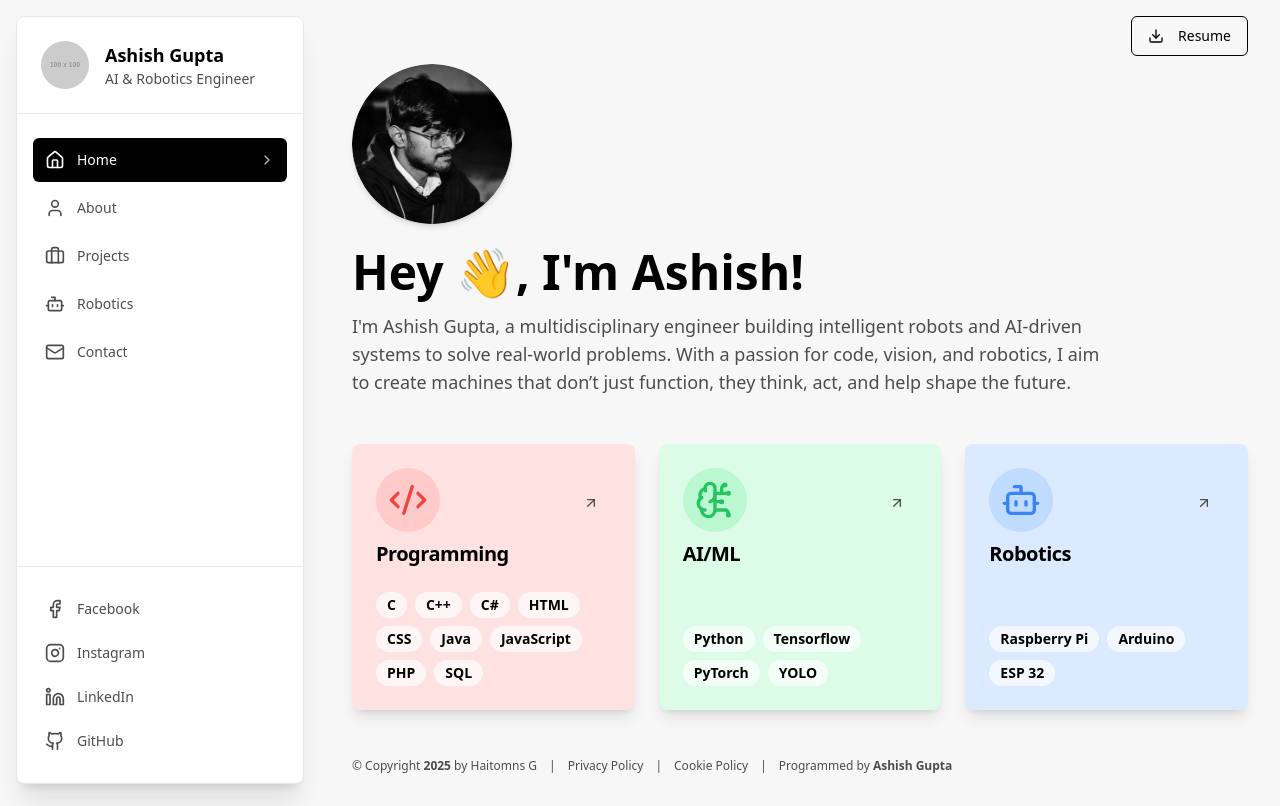
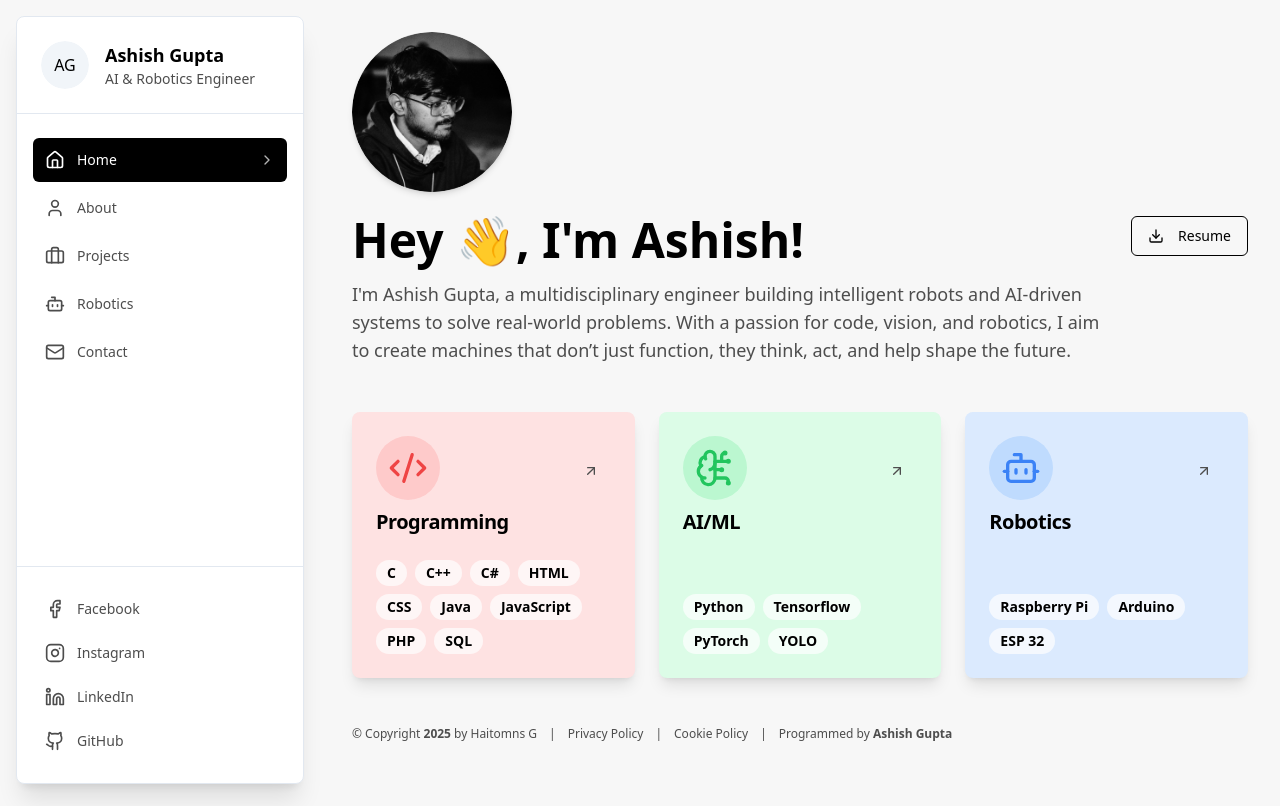
Before and after one commit to haitomnsg/haitomnsPortfolio, a React app: page / in a window 1280 px wide. Built offline with nearby package versions, Linux system fonts and the light colour scheme; the HTML template or start-up script is replaced by a standard one; a web font is replaced by a local one.

Commit message:
[dyad] Moved Resume button to Home page, made it scrollable on mobile - wrote 2 file(s), deleted 1 file(s)

```diff
--- a/src/components/Header.tsx
+++ /dev/null
@@ -1,43 +0,0 @@
-import React from 'react';
-import { Button } from "@/components/ui/button";
-import { Download } from "lucide-react";
-import { useIsMobile } from '@/hooks/use-mobile';
-
-const Header: React.FC = () => {
-  const isMobile = useIsMobile();
-
-  const handleDownloadCV = () => {
-    alert("Resume download functionality would be here!");
-  };
-
-  if (isMobile) {
-    // Mobile: Fixed top-right Resume button
-    return (
-      <div className="fixed top-4 right-4 z-50 md:hidden">
-        <Button
-          variant="outline"
-          onClick={handleDownloadCV}
-          className="border-primary text-primary hover:bg-primary hover:text-primary-foreground focus-visible:ring-primary/70 shadow-md bg-card" // Added shadow and bg-card for visibility
-          aria-label="Download Resume"
-        >
-          <Download className="mr-[6px] h-4 w-4" /> Resume
-        </Button>
-      </div>
-    );
-  }
-
-  // Desktop: Resume button rendered in the document flow, to be placed by Layout
-  return (
-    <div className="hidden md:flex md:justify-end md:pt-4 md:pb-2"> {/* pt-4 and pb-2 for spacing when in flow */}
-      <Button
-        variant="outline"
-        onClick={handleDownloadCV}
-        className="border-primary text-primary hover:bg-primary hover:text-primary-foreground focus-visible:ring-primary/70"
-      >
-        <Download className="mr-[6px] h-4 w-4" /> Resume
-      </Button>
-    </div>
-  );
-};
-
-export default Header;
--- a/src/components/Layout.tsx
+++ b/src/components/Layout.tsx
@@ -2,7 +2,6 @@ import React from "react";
 import { Outlet } from "react-router-dom";
 import Sidebar from "./Sidebar";
 import Footer from "./Footer";
-import Header from "./Header";
 import { useIsMobile } from "@/hooks/use-mobile";
 import { cn } from "@/lib/utils";
 
@@ -12,16 +11,13 @@ const Layout = () => {
   return (
     <div className="flex min-h-screen bg-background">
       <Sidebar />
-      {isMobile && <Header />} {/* Render fixed mobile header elements (Resume button) */}
-
-      <main className={isMobile ? "flex-1 w-full pt-20" : "flex-1 ml-[calc(18rem+2rem)] w-[calc(100%-18rem-2rem)]"}>
-        {/* pt-20 on mobile to clear fixed header (approx 16px top + 40px button + 16px buffer) */}
-
+      <main className={isMobile ? "flex-1 w-full pt-4" : "flex-1 ml-[calc(18rem+2rem)] w-[calc(100%-18rem-2rem)]"}>
+        {/* Removed Header component */}
+        {/* Adjusted mobile top padding back, as fixed header is removed */}
         <div className={cn(
           "container mx-auto px-4 pb-4 sm:px-6 lg:px-8",
-          isMobile ? "pt-0" : "pt-0" // Desktop header is now inside this container or handled differently
+          isMobile ? "pt-16" : "pt-8" // pt-16 on mobile to clear fixed hamburger, pt-8 for desktop
         )}>
-          {!isMobile && <Header />} {/* Render desktop header inside the container */}
           <Outlet />
         </div>
         <Footer />
--- a/src/pages/Index.tsx
+++ b/src/pages/Index.tsx
@@ -1,7 +1,7 @@
 import { Card, CardContent, CardHeader, CardTitle } from "@/components/ui/card";
 import { Badge } from "@/components/ui/badge";
-import { Button } from "@/components/ui/button"; // Still needed for skill card action
-import { ArrowUpRight, Code2, BrainCircuit, Bot } from "lucide-react"; // Removed Download
+import { Button } from "@/components/ui/button";
+import { ArrowUpRight, Code2, BrainCircuit, Bot, Download } from "lucide-react"; // Added Download
 
 const skillCards = [
   {
@@ -28,7 +28,10 @@ const skillCards = [
 ];
 
 const Index = () => {
-  // handleDownloadCV and the button structure are removed from here
+  const handleDownloadCV = () => {
+    alert("Resume download functionality would be here!");
+  };
+
   return (
     <div className="space-y-12">
       {/* Hero Section */}
@@ -39,11 +42,20 @@ const Index = () => {
           className="w-40 h-40 rounded-full object-cover mb-6 shadow-md"
         />
 
-        <h1 className="text-5xl font-semibold text-foreground mb-4">
-          Hey <span role="img" aria-label="waving hand">👋</span>, I'm Ashish!
-        </h1>
+        <div className="w-full flex flex-col items-center md:flex-row md:justify-between md:items-start mb-4">
+          <h1 className="text-5xl font-semibold text-foreground mb-4 md:mb-0 text-center md:text-left">
+            Hey <span role="img" aria-label="waving hand">👋</span>, I'm Ashish!
+          </h1>
+          <Button
+            variant="outline"
+            onClick={handleDownloadCV}
+            className="border-primary text-primary hover:bg-primary hover:text-primary-foreground focus-visible:ring-primary/70 w-auto mt-4 md:mt-0" // w-auto for natural width, mt-4 for mobile spacing
+          >
+            <Download className="mr-[6px] h-4 w-4" /> Resume
+          </Button>
+        </div>
 
-        <p className="text-lg text-muted-foreground max-w-3xl">
+        <p className="text-lg text-muted-foreground max-w-3xl text-center md:text-left">
           I'm Ashish Gupta, a multidisciplinary engineer building intelligent robots and AI-driven systems to solve real-world problems. With a passion for code, vision, and robotics, I aim to create machines that don’t just function, they think, act, and help shape the future.
         </p>
       </section>
```
